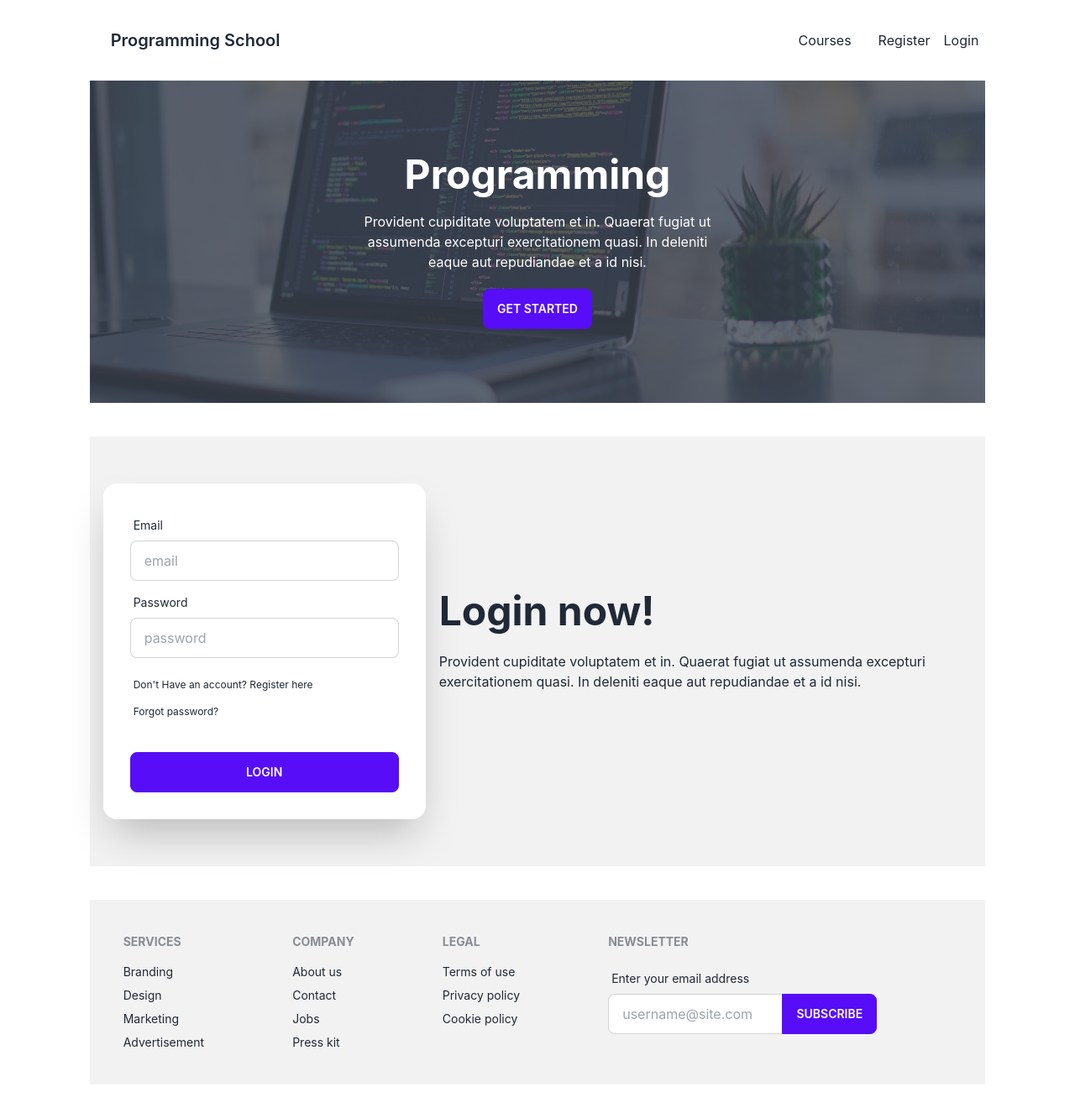
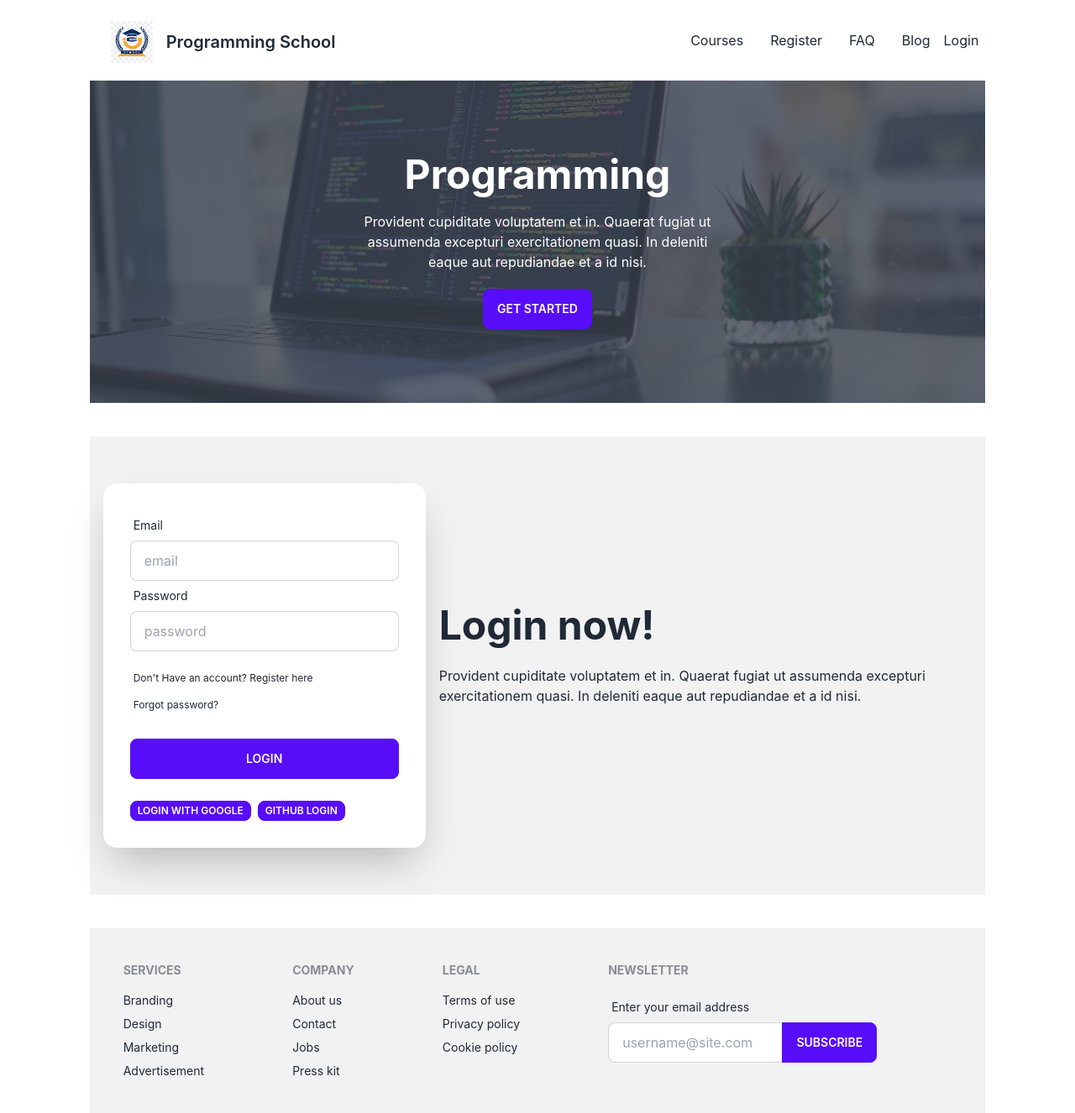
Before and after one commit to theMorshed/programming-school-client, a React (Create React App) app: page /login in a window 1280 px wide. Shown: the whole page at 84% size. Before the commit the page ends 1292 px from the top, so only its background shows below. Built offline with nearby package versions, Linux system fonts and the light colour scheme.

Commit message:
make auth context and add google and github login

```diff
--- a/src/components/pages/Courses.js
+++ b/src/components/pages/Courses.js
@@ -1,11 +1,17 @@
 import React from 'react';
 import { useLoaderData } from 'react-router-dom';
 import SingleCourse from '../sections/SingleCourse';
+import Sidebar from '../sections/Sidebar';
 
 const Courses = () => {
     const courses = useLoaderData();
     return (
-        <div className='grid grid-cols-3 gap-5 py-10'>
+        <div className='flex my-10'>
+            <div className='w-3/12'>
+                <Sidebar></Sidebar>
+            </div>
+            <div className='w-9/12'>
+                <div className='grid grid-cols-3 gap-8'>
                     {
                         courses.map(course => <SingleCourse
                             key={course.id}
@@ -13,6 +19,8 @@ const Courses = () => {
                         ></SingleCourse>)
                     }
                 </div>
+            </div>
+        </div>
     );
 };
 
--- a/src/components/pages/Login.js
+++ b/src/components/pages/Login.js
@@ -1,10 +1,14 @@
 import React from 'react';
 import { useContext } from 'react';
-import { Link } from 'react-router-dom';
+import { Link, useLocation, useNavigate } from 'react-router-dom';
 import { AuthContext } from '../../contexts/AuthProvider/AuthProvider';
 
 const Login = () => {
-    const { setUser, signIn } = useContext(AuthContext);
+    const navigate = useNavigate();
+    const location = useLocation();
+    const from = location.state?.from?.pathname || '/';
+    const { setUser, signIn, googleLogin, githubLogin } = useContext(AuthContext);
+
     const handleSignIn = (event) => {
         event.preventDefault();
         const form = event.target;
@@ -15,9 +19,29 @@ const Login = () => {
             .then(result => {
                 const user = result.user;
                 setUser(user);
+                navigate(from, { replace: true });
             })
             .catch(err => console.error(err));
     }
+
+    const handleGoogleLogin = () => {
+        googleLogin()
+            .then(result => {
+                const user = result.user;
+                setUser(user);
+            })
+            .catch(err => console.error(err));
+    }
+
+    const handleGithubLogin = () => {
+        githubLogin()
+            .then(result => {
+                const user = result.user;
+                setUser(user);
+            })
+            .catch(err => console.log(err));
+    }
+
     return (
         <div className="hero my-10 py-10 bg-base-200">
             <div className="hero-content flex-col lg:flex-row-reverse">
@@ -26,7 +50,8 @@ const Login = () => {
                     <p className="py-6">Provident cupiditate voluptatem et in. Quaerat fugiat ut assumenda excepturi exercitationem quasi. In deleniti eaque aut repudiandae et a id nisi.</p>
                 </div>
                 <div className="card flex-shrink-0 w-full max-w-sm shadow-2xl bg-base-100">
-                    <form onSubmit={handleSignIn} className="card-body">
+                    <div className="card-body">
+                        <form onSubmit={handleSignIn}>
                             <div className="form-control">
                                 <label className="label">
                                     <span className="label-text">Email</span>
@@ -49,6 +74,12 @@ const Login = () => {
                                 <button className="btn btn-primary">Login</button>
                             </div>
                         </form>
+                        <div className='mt-4'>
+                            <button onClick={handleGoogleLogin} className="btn btn-xs btn-primary">Login with Google</button>
+                            <button onClick={handleGithubLogin} className="ml-2 btn btn-xs btn-primary">Github Login</button>
+                        </div>
+                    </div>
+
                 </div>
             </div>
         </div>
--- a/src/components/router/PrivateRouter.js
+++ b/src/components/router/PrivateRouter.js
@@ -1,11 +1,18 @@
 import React from 'react';
+import { useContext } from 'react';
+import { Navigate, useLocation } from 'react-router-dom';
+import { AuthContext } from '../../contexts/AuthProvider/AuthProvider';
 
-const PrivateRouter = () => {
-    return (
-        <div>
-            Private router here
-        </div>
-    );
+const PrivateRouter = ({ children }) => {
+
+    const location = useLocation();
+    const { user } = useContext(AuthContext);
+
+    if (user) {
+        return children;
+    } else {
+        return <Navigate to='/login' state={{ from: location }} replace></Navigate>
+    }
 };
 
 export default PrivateRouter;
--- a/src/components/sections/Header.js
+++ b/src/components/sections/Header.js
@@ -1,17 +1,19 @@
 import React from 'react';
 import { useContext } from 'react';
 import { Link } from 'react-router-dom';
-import People from '../../assets/people.jpeg';
+import logo from '../../assets/logo.png';
 import { AuthContext } from '../../contexts/AuthProvider/AuthProvider';
 
 const Header = () => {
     const { user } = useContext(AuthContext);
-
     return (
         <div>
             <div className="navbar bg-base-100 py-6">
                 <div className="navbar-start">
-                    <Link to='/' className="btn btn-ghost normal-case text-xl">Programming School</Link>
+                    <Link to='/' className="btn btn-ghost normal-case text-xl">
+                        <img className='mr-4' src={logo} alt="logo" width="50" height="50" />
+                        Programming School
+                    </Link>
                     <div className="dropdown">
                         <label tabIndex={0} className="btn btn-ghost lg:hidden">
                             <svg xmlns="http://www.w3.org/2000/svg" className="h-5 w-5" fill="none" viewBox="0 0 24 24" stroke="currentColor"><path strokeLinecap="round" strokeLinejoin="round" strokeWidth="2" d="M4 6h16M4 12h8m-8 6h16" /></svg>
@@ -19,6 +21,8 @@ const Header = () => {
                         <ul tabIndex={0} className="menu menu-compact dropdown-content mt-3 p-2 shadow bg-base-100 rounded-box w-52">
                             <li><Link to='/courses'>Courses</Link></li>
                             <li><Link to='/register'>Register</Link></li>
+                            <li><Link to='/faq'>FAQ</Link></li>
+                            <li><Link to='/blog'>Blog</Link></li>
                         </ul>
                     </div>
                 </div>
@@ -27,15 +31,16 @@ const Header = () => {
                         <ul className="menu menu-horizontal p-0">
                             <li><Link to='/courses'>Courses</Link></li>
                             <li><Link to='/register'>Register</Link></li>
-
+                            <li><Link to='/faq'>FAQ</Link></li>
+                            <li><Link to='/blog'>Blog</Link></li>
                         </ul>
                     </div>
                     {
                         user ?
                             <div>
-                                <label tabIndex={0} className="btn btn-ghost btn-circle avatar">
+                                <label tabIndex={0} className="btn btn-ghost btn-circle avatar tooltip tooltip-bottom tooltip-primary" data-tip={user?.displayName}>
                                     <div className="w-10 rounded-full">
-                                        <img src={user?.photoURL} />
+                                        <img src={user?.photoURL} alt="user" />
                                     </div>
                                 </label>
                             </div>
--- a/src/components/sections/SingleCourse.js
+++ b/src/components/sections/SingleCourse.js
@@ -5,15 +5,15 @@ const SingleCourse = ({ course }) => {
     const { title, image_url, details, id } = course;
     return (
         <div className="card w-full bg-base-100 shadow-xl">
-            <figure className="px-10 pt-10">
-                <img src={image_url} alt="Shoes" className="rounded-xl" />
+            <figure>
+                <img src={image_url} alt="course" />
             </figure>
-            <div className="card-body items-center text-center">
+            <div className="card-body px-5">
                 <h2 className="card-title">{title}</h2>
                 <p>{ details.length > 50 ? details.slice(0, 50) : details}</p>
-                <div className="card-actions">
+                <div className="card-actions mt-1">
                     <Link to={`/course/${id}`}>
-                        <button className="btn btn-primary">Buy Now</button>
+                        <button className="btn btn-primary px-10">Buy Now</button>
                     </Link>
                 </div>
             </div>
--- a/src/contexts/AuthProvider/AuthProvider.js
+++ b/src/contexts/AuthProvider/AuthProvider.js
@@ -1,6 +1,6 @@
 import React from 'react';
 import { createContext } from 'react';
-import { getAuth, createUserWithEmailAndPassword, updateProfile, signInWithEmailAndPassword } from 'firebase/auth';
+import { getAuth, createUserWithEmailAndPassword, updateProfile, signInWithEmailAndPassword, GoogleAuthProvider, signInWithPopup, GithubAuthProvider } from 'firebase/auth';
 import app from '../../config/firebase.config';
 import { useState } from 'react';
 const auth = getAuth(app);
@@ -8,6 +8,9 @@ export const AuthContext = createContext();
 
 const AuthProvider = ({ children }) => {
     const [user, setUser] = useState(null);
+    const googleProvider = new GoogleAuthProvider();
+    const githubProvider = new GithubAuthProvider();
+
     const createUser = (email, password) => {
         return createUserWithEmailAndPassword(auth, email, password);
     }
@@ -17,8 +20,14 @@ const AuthProvider = ({ children }) => {
     const signIn = (email, password) => {
         return signInWithEmailAndPassword(auth, email, password);
     }
+    const googleLogin = () => {
+        return signInWithPopup(auth, googleProvider);
+    }
+    const githubLogin = () => {
+        return signInWithPopup(auth, githubProvider);
+    }
 
-    const authInfo = { user, createUser, setUser, updateUserProfile, signIn };
+    const authInfo = { user, createUser, setUser, updateUserProfile, signIn, googleLogin, githubLogin };
     return (
         <AuthContext.Provider value={authInfo}>
             {children}
--- a/src/routes/routes.js
+++ b/src/routes/routes.js
@@ -7,6 +7,7 @@ import Register from '../components/pages/Register';
 import Checkout from '../components/pages/Checkout';
 import ErrorPage from "../components/pages/ErrorPage";
 import CourseDetails from "../components/sections/CourseDetails";
+import PrivateRouter from "../components/router/PrivateRouter";
 
 export const router = createBrowserRouter([
     {
@@ -38,7 +39,7 @@ export const router = createBrowserRouter([
             },
             {
                 path: '/checkout',
-                element: <Checkout></Checkout>
+                element: <PrivateRouter><Checkout></Checkout></PrivateRouter>
             }
         ]
     }
```
Also changed, not shown: firebase.json (added), src/assets/logo.png (added), 1 other file (tests, documents, lock files or other folders). Lines whose indentation alone changed are shown as unchanged.
